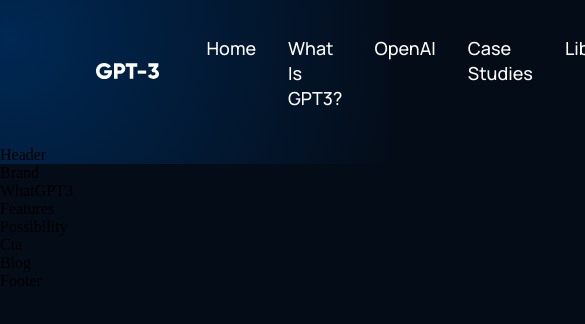
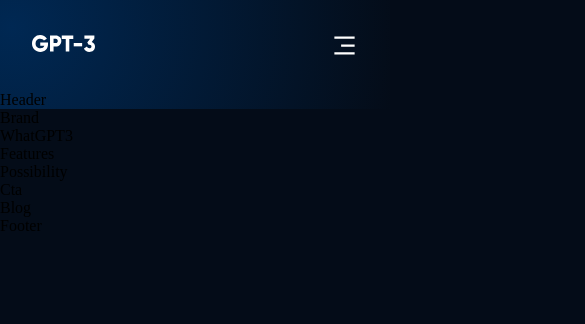
Before and after one commit to digimori/reactuxuiproject, a React (Create React App) app: page / in a window 390 px wide. Shown: the top 324 px of the page, 585 px wide, since content can reach past the window. Built offline with nearby package versions, Linux system fonts and the light colour scheme.

Commit message:
Media queries added for Navbar

```diff
--- a/src/components/navbar/navbar.css
+++ b/src/components/navbar/navbar.css
@@ -95,3 +95,39 @@
 .gpt3__navbar-menu_container-links-sign {
     display: none;
 }
+
+/*------------------ MEDIA QUERIES ------------------ */
+
+@media screen and (max-width: 1050px) {
+    .gpt3__navbar-links_container {
+        display: none;
+    }
+
+    .gpt3__navbar-menu {
+        display: flex;
+    }
+}
+
+@media screen and (max-width: 700px) {
+    .gpt3__navbar {
+        padding: 2rem 4rem;
+    }
+}
+
+@media screen and (max-width: 550px) {
+    .gpt3__navbar {
+        padding: 2rem;
+    }
+
+    .gpt3__navbar-sign {
+        display: none;
+    }
+
+    .gpt3__navbar-menu_container {
+        top: 20px;
+    }
+
+    .gpt3__navbar-menu_container-links-sign {
+        display: block;
+    }
+}
```
